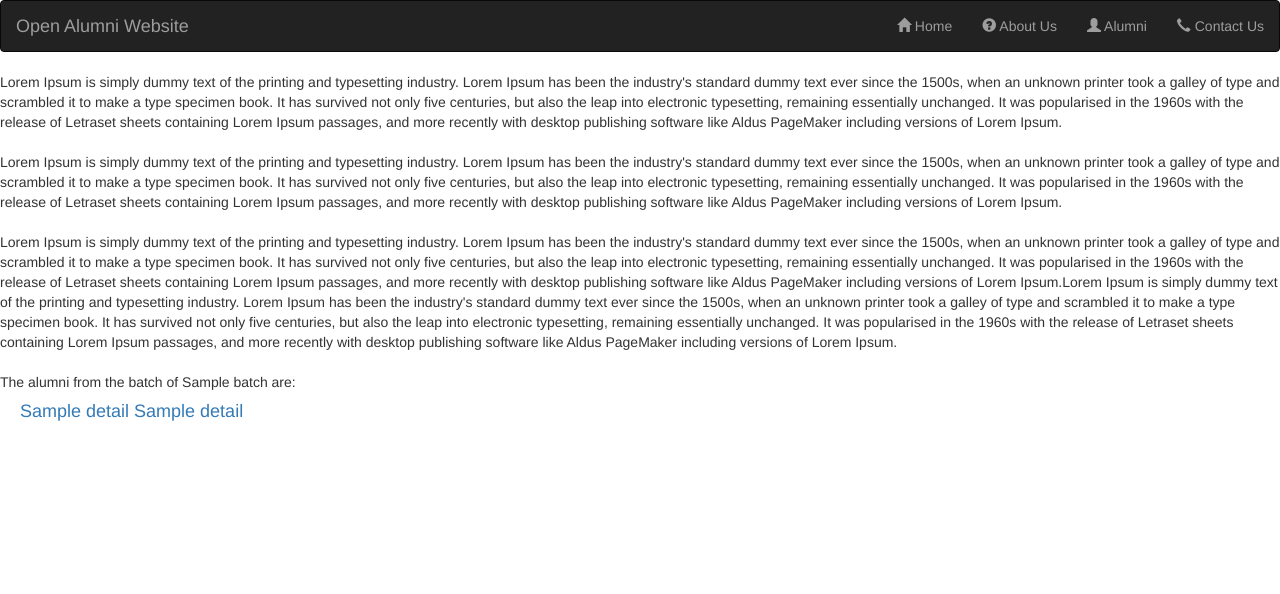
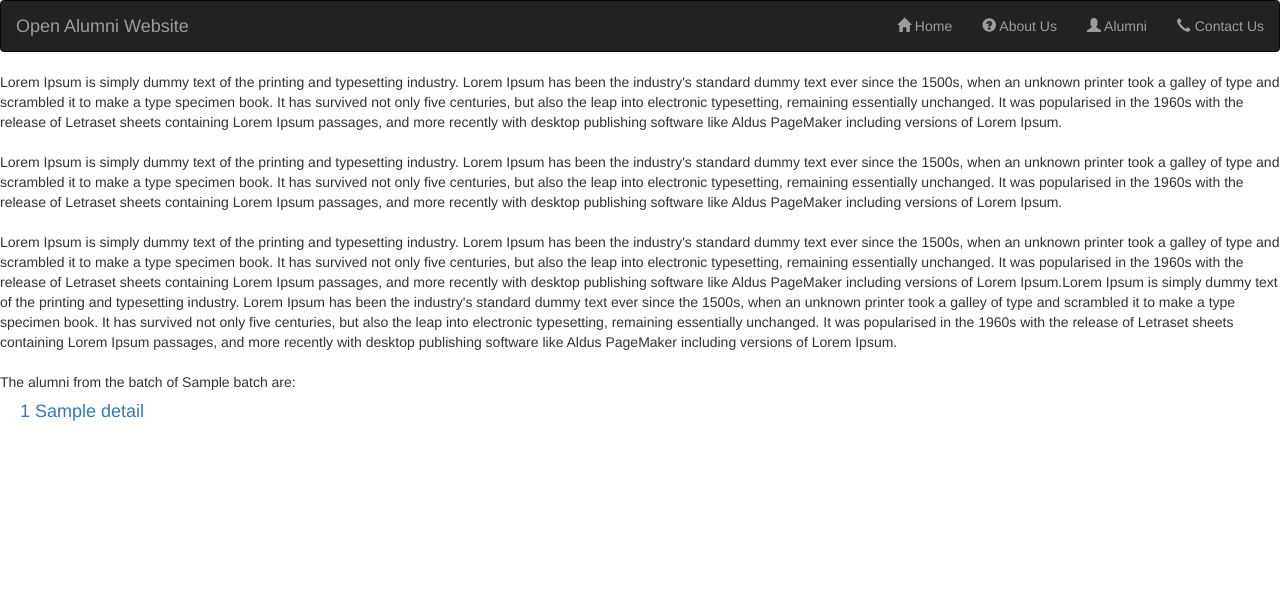
Before and after one commit to rahulkumaran/open-alumni, a Flask app: template templates/alumni_batch.html in a window 1280 px wide. Shown: the top 594 px of the page. Run offline with Flask 2, Linux system fonts and the light colour scheme; the template is opened without the code that fills it: most values are stand-ins (such as "Sample title", 1, 10 or a date in 2020); some libraries are stand-ins or nearby versions.

Commit message:
update name linkage in batch_list part

```diff
--- a/templates/alumni_batch.html
+++ b/templates/alumni_batch.html
@@ -6,12 +6,13 @@
 	Lorem Ipsum is simply dummy text of the printing and typesetting industry. Lorem Ipsum has been the industry's standard dummy text ever since the 1500s, when an unknown printer took a galley of type and scrambled it to make a type specimen book. It has survived not only five centuries, but also the leap into electronic typesetting, remaining essentially unchanged. It was popularised in the 1960s with the release of Letraset sheets containing Lorem Ipsum passages, and more recently with desktop publishing software like Aldus PageMaker including versions of Lorem Ipsum.<br/><br/>
 
 	Lorem Ipsum is simply dummy text of the printing and typesetting industry. Lorem Ipsum has been the industry's standard dummy text ever since the 1500s, when an unknown printer took a galley of type and scrambled it to make a type specimen book. It has survived not only five centuries, but also the leap into electronic typesetting, remaining essentially unchanged. It was popularised in the 1960s with the release of Letraset sheets containing Lorem Ipsum passages, and more recently with desktop publishing software like Aldus PageMaker including versions of Lorem Ipsum.Lorem Ipsum is simply dummy text of the printing and typesetting industry. Lorem Ipsum has been the industry's standard dummy text ever since the 1500s, when an unknown printer took a galley of type and scrambled it to make a type specimen book. It has survived not only five centuries, but also the leap into electronic typesetting, remaining essentially unchanged. It was popularised in the 1960s with the release of Letraset sheets containing Lorem Ipsum passages, and more recently with desktop publishing software like Aldus PageMaker including versions of Lorem Ipsum.<br/><br/>
+</span>
 
 The alumni from the batch of {{ batch }} are:<br>
 
 <div style="margin-left:20px;">
 {% for details in batch_list %}
-	<a href="{{ url_for('individual_page', batch='2020', firstname=details[1], lastname=details[2]) }}"><h4>{{ details[1]}} {{ details[2] }}</h4></a>
+	<a href="{{ url_for('individual_page', batch='2020', firstname=details[0], lastname=details[1]) }}"><h4>{{ details[0]}} {{ details[1] }}</h4></a>
 
 {% endfor %}
 </div>
```
